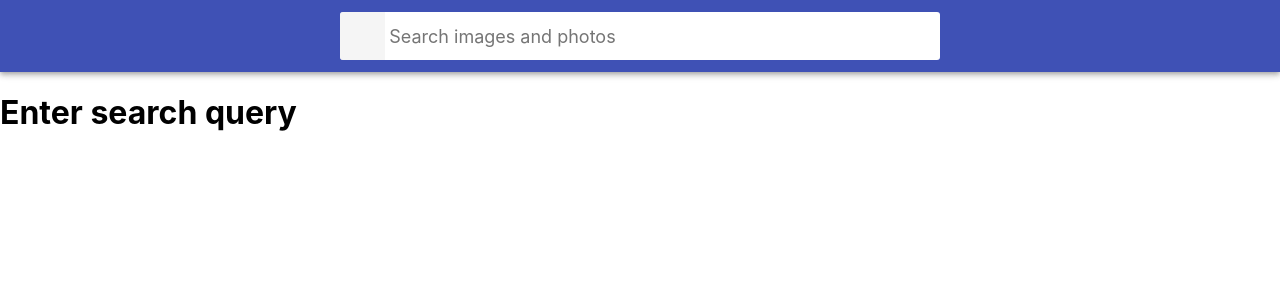
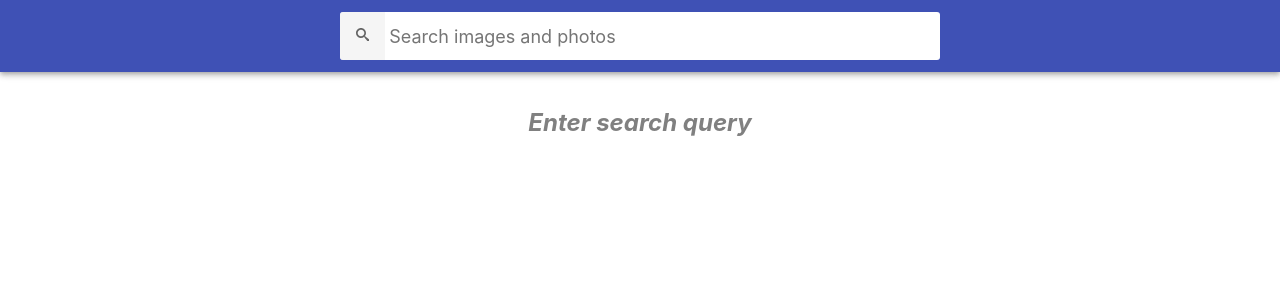
Before and after one commit to NataliaBezhenar/goit-react-hw-03-image-finder, a React (Create React App) app: page / in a window 1280 px wide. Shown: the top 300 px of the page. Built offline with nearby package versions, Linux system fonts and the light colour scheme.

Commit message:
code refactoring

```diff
--- a/package.json
+++ b/package.json
@@ -11,6 +11,7 @@
     "prop-types": "^15.7.2",
     "react": "^17.0.2",
     "react-dom": "^17.0.2",
+    "react-icons": "^4.3.1",
     "react-loader-spinner": "^4.0.0",
     "react-scripts": "4.0.3",
     "react-toastify": "^8.1.0",
--- a/src/App.css
+++ b/src/App.css
@@ -8,3 +8,9 @@
 .Wrapper {
   text-align: center;
 }
+
+.TextBlock {
+  text-align: center;
+  color: #808080;
+  font-style: oblique;
+}
--- a/src/App.js
+++ b/src/App.js
@@ -8,6 +8,7 @@ import ImageGallery from "./components/ImageGallery/ImageGallery";
 import Button from "./components/Button/Button";
 import { fetchImages } from "./services/fetchApi";
 import Spinner from "./components/Loader/Loader";
+import { PER_PAGE } from "./services/fetchApi";
 
 class App extends Component {
   state = {
@@ -18,6 +19,7 @@ class App extends Component {
     output: [],
     page: 1,
     error: null,
+    hideLoadMoreBtn: false,
   };
 
   componentDidUpdate(prevProps, { searchQuery, page }) {
@@ -39,8 +41,20 @@ class App extends Component {
     const { searchQuery, page } = this.state;
     fetchImages(searchQuery, page)
       .then(({ hits }) => {
+        if (hits.length === 0) {
+          this.setState({ status: "rejected" });
+          return;
+        }
+        if (hits.length < PER_PAGE) {
+          this.setState(({ hideLoadMoreBtn }) => ({
+            hideLoadMoreBtn: !hideLoadMoreBtn,
+          }));
+        }
         this.setState(({ output }) => {
-          return { output: [...output, ...hits], status: "resolved" };
+          return {
+            output: [...output, ...hits],
+            status: "resolved",
+          };
         });
       })
       .catch((error) => this.setState({ error, status: "rejected" }));
@@ -57,7 +71,7 @@ class App extends Component {
   };
 
   handleFormSubmit = (searchQuery) => {
-    this.setState({ searchQuery, page: 1, output: [] });
+    this.setState({ searchQuery, page: 1, output: [], hideLoadMoreBtn: false });
   };
 
   handleLoadMoreBtnClick = () => {
@@ -75,47 +89,53 @@ class App extends Component {
   };
 
   render() {
-    const { showModal, output, modalContent, status } = this.state;
-    const showBtn = output.length > 0 && status !== "rejected";
+    const { showModal, output, modalContent, status, hideLoadMoreBtn } =
+      this.state;
+    const showBtn =
+      output.length > 0 && status !== "rejected" && !hideLoadMoreBtn;
+
+    let result = null;
     if (status === "idle") {
-      return (
-        <div>
-          <Searchbar onSubmit={this.handleFormSubmit} />
-          <h1>Enter search query</h1>
+      result = (
+        <div className="TextBlock">
+          <h2>Enter search query</h2>
         </div>
       );
     }
 
     if (status === "pending") {
-      return (
+      result = (
         <div className="Wrapper">
-          <Searchbar onSubmit={this.handleFormSubmit} />
           <Spinner />
         </div>
       );
     }
 
     if (status === "rejected") {
-      return (
-        <div>
-          <Searchbar onSubmit={this.handleFormSubmit} />
-          <h1>Nothing was found on your query</h1>
+      result = (
+        <div className="TextBlock">
+          <h2>Nothing was found on your query. Please try again</h2>
         </div>
       );
     }
 
     if (status === "resolved") {
-      return (
-        <div className="App">
-          <Searchbar onSubmit={this.handleFormSubmit} />
+      result = (
         <ImageGallery
           images={output}
           onClick={this.toggleModal}
           onItemClick={this.modalContentShow}
         />
+      );
+    }
+
+    return (
+      <div className="App">
+        <Searchbar onSubmit={this.handleFormSubmit} />
+        {result}
         {showBtn && (
           <div className="Wrapper">
-              <Button onLoadMoreClick={this.handleLoadMoreBtnClick} />{" "}
+            <Button onLoadMoreClick={this.handleLoadMoreBtnClick} />
           </div>
         )}
         {showModal && (
@@ -126,6 +146,5 @@ class App extends Component {
     );
   }
 }
-}
 
 export default App;
--- a/src/components/Searchbar/Searchbar.js
+++ b/src/components/Searchbar/Searchbar.js
@@ -2,6 +2,7 @@ import "./Searchbar.css";
 import { Component } from "react";
 import { toast } from "react-toastify";
 import PropTypes from "prop-types";
+import { ImSearch } from "react-icons/im";
 import "react-toastify/dist/ReactToastify.css";
 
 export default class Searchbar extends Component {
@@ -10,7 +11,7 @@ export default class Searchbar extends Component {
   handleSubmit = (e) => {
     e.preventDefault();
     if (this.state.searchQuery.trim() === "") {
-      toast("Enter search query");
+      toast("Please enter search query");
       return;
     }
     this.props.onSubmit(this.state.searchQuery);
@@ -29,6 +30,7 @@ export default class Searchbar extends Component {
             className="SearchForm-button"
             onClick={this.handleSubmit}
           >
+            <ImSearch />
             <span className="SearchForm-button-label">Search</span>
           </button>
           <input
--- a/src/services/fetchApi.js
+++ b/src/services/fetchApi.js
@@ -1,10 +1,11 @@
+const APP_KEY = "16152697-2240022566bfb10dd1cf00ec5";
+export const PER_PAGE = 12;
+const URL = "https://pixabay.com/api/?key=";
+
 export function fetchImages(search, page) {
-  const APP_KEY = "16152697-2240022566bfb10dd1cf00ec5";
-  const per_page = 12;
-  const URL = "https://pixabay.com/api/?key=";
-
   const queryString = `${URL}${APP_KEY}&q=${encodeURIComponent(
     search
-  )}&per_page=${per_page}&page=${page}&image_type=photo&orientation=horizontal`;
+  )}&per_page=${PER_PAGE}&page=${page}&image_type=photo&orientation=horizontal`;
+
   return fetch(queryString).then((res) => res.json());
 }
```
Also changed, not shown: 1 other file (tests, documents, lock files or other folders). Lines whose indentation alone changed are shown as unchanged.
